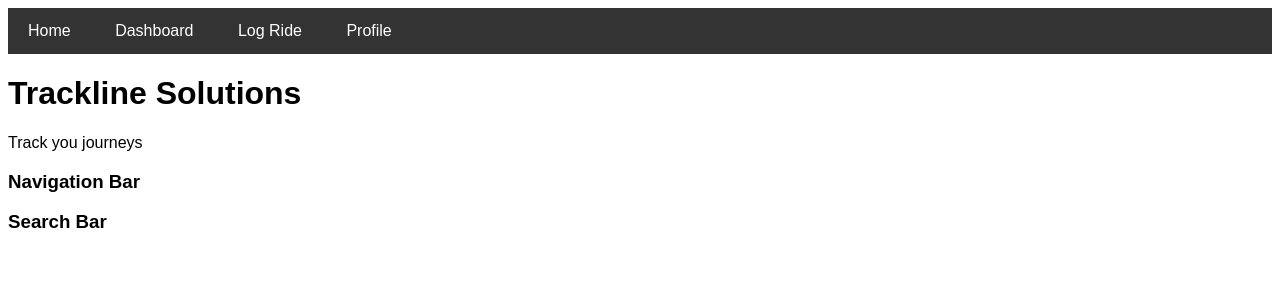
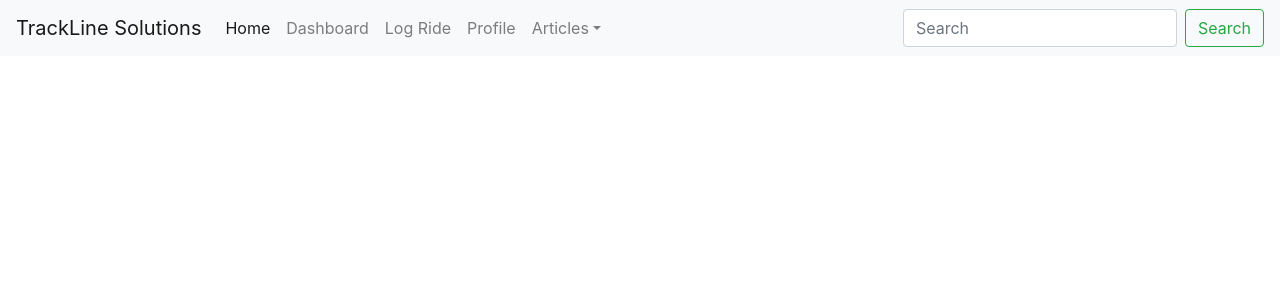
Before and after one commit to Ramish-Amir/eWaste, a Django app: page / in a window 1280 px wide. Shown: the top 300 px of the page. Run offline with Django 5.2, Linux system fonts and the light colour scheme; some libraries are stand-ins or nearby versions.

Commit message:
implement bootstrap for navigation

```diff
--- a/TracklineSolutions/templates/Homepage.html
+++ b/TracklineSolutions/templates/Homepage.html
@@ -1,18 +1,8 @@
 {% extends 'static/base.html' %}
-<!DOCTYPE html>
 
-<html lang="en">
-<head>
-    <meta charset="UTF-8">
-    <title>HomePage</title>
-</head>
 {% block content %}
 <body>
-<h1>Trackline Solutions</h1>
- <p>Track you journeys</p>
-<h3>Navigation Bar</h3>
-<h3>Search Bar</h3>
+
 
 </body>
 {% endblock %}
-</html>
--- a/TracklineSolutions/templates/static/base.html
+++ b/TracklineSolutions/templates/static/base.html
@@ -4,20 +4,54 @@
 <head>
     <meta charset="UTF-8">
     <title>{% block title %}My Site{% endblock %}</title>
-    <link rel="stylesheet" href="{% static 'style.css' %}">
+    <!--<link rel="stylesheet" href="{% static 'style.css' %}">-->
+    <link href="https://stackpath.bootstrapcdn.com/bootstrap/4.5.2/css/bootstrap.min.css" rel="stylesheet">
 </head>
 <body>
-    <nav>
-        <ul>
-            <li><a href="{% url 'homepage' %}">Home</a></li>
-            <li><a href="{% url 'dashboard' %}">Dashboard</a></li>
-            <li><a href="{% url 'log_ride' %}">Log Ride</a></li>
-            <li><a href="{% url 'profile' %}">Profile</a></li>
+
+<nav class="navbar navbar-expand-lg navbar-light bg-light">
+    <a class="navbar-brand" href="#">TrackLine Solutions</a>
+    <div class="collapse navbar-collapse" id="navbarSupportedContent">
+        <ul class="navbar-nav mr-auto">
+            <li class="nav-item active">
+                <a class="nav-link" href="#">Home <span class="sr-only">(current)</span></a>
+            </li>
+            <li class="nav-item">
+                <a class="nav-link" href="#">Dashboard</a>
+            </li>
+            <li class="nav-item">
+                <a class="nav-link" href="#">Log Ride</a>
+            </li>
+            <li class="nav-item">
+                <a class="nav-link" href="#">Profile</a>
+            </li>
+            <li class="nav-item dropdown">
+                <a class="nav-link dropdown-toggle" href="#" id="navbarDropdown" role="button" data-toggle="dropdown" aria-haspopup="true" aria-expanded="false">
+                Articles</a>
+
+            <div class="dropdown-menu" aria-labelledby="navbarDropdown">
+                <a class="dropdown-item" href="#">Action</a>
+                <a class="dropdown-item" href="#">Another action</a>
+                <div class="dropdown-divider"></div>
+                <a class="dropdown-item" href="#">Something else here</a>
+            </div>
+            </li>
         </ul>
-    </nav>
+    <form class="form-inline my-2 my-lg-0">
+      <input class="form-control mr-sm-2" type="search" placeholder="Search" aria-label="Search">
+      <button class="btn btn-outline-success my-2 my-sm-0" type="submit">Search</button>
+    </form>
+  </div>
+</nav>
+
+
     <div class="content">
         {% block content %}
         {% endblock %}
     </div>
+    <!-- Bootstrap JS and dependencies -->
+    <script src="https://code.jquery.com/jquery-3.5.1.slim.min.js"></script>
+    <script src="https://cdn.jsdelivr.net/npm/@popperjs/core@2.9.2/dist/umd/popper.min.js"></script>
+    <script src="https://stackpath.bootstrapcdn.com/bootstrap/4.5.2/js/bootstrap.min.js"></script>
 </body>
 </html>
```
